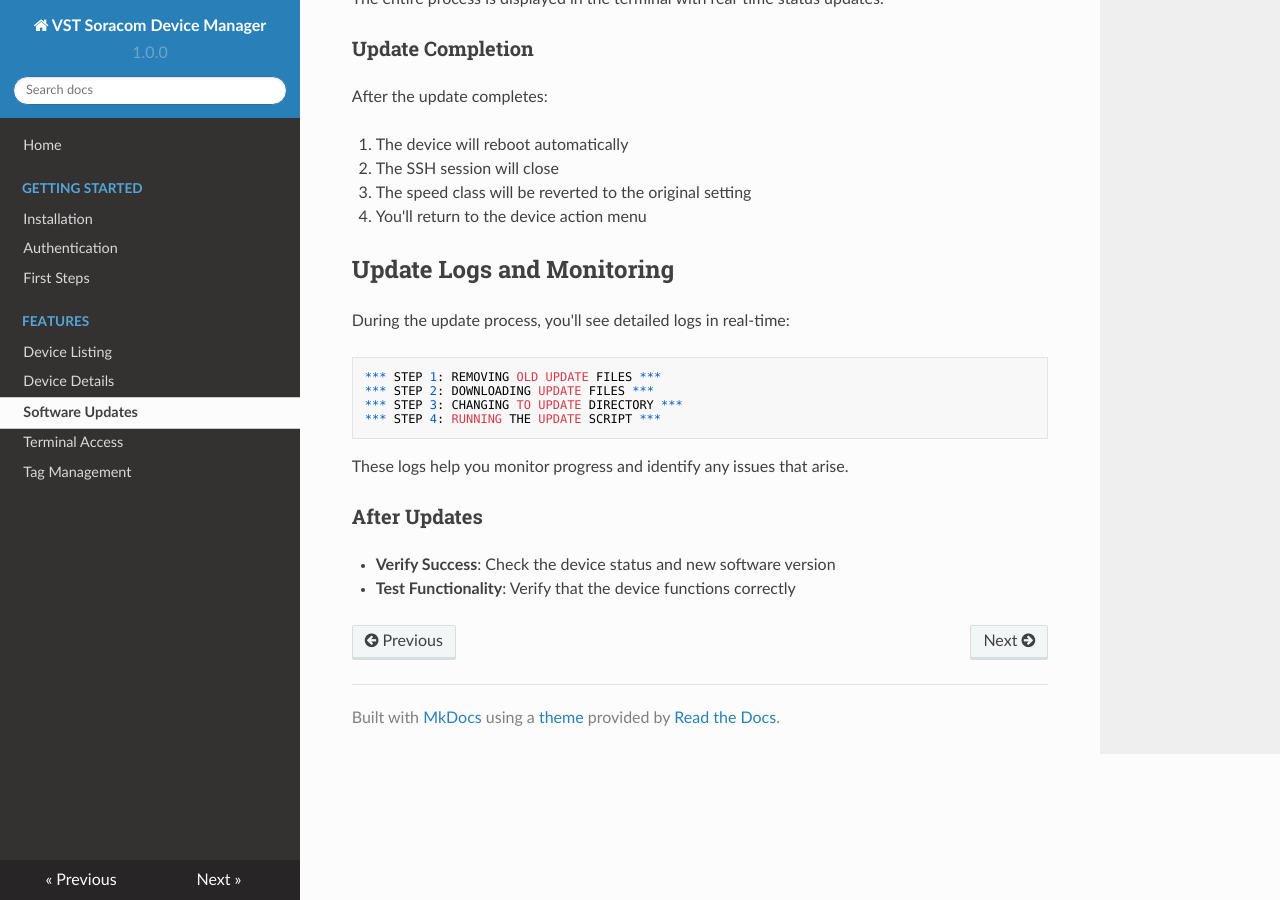
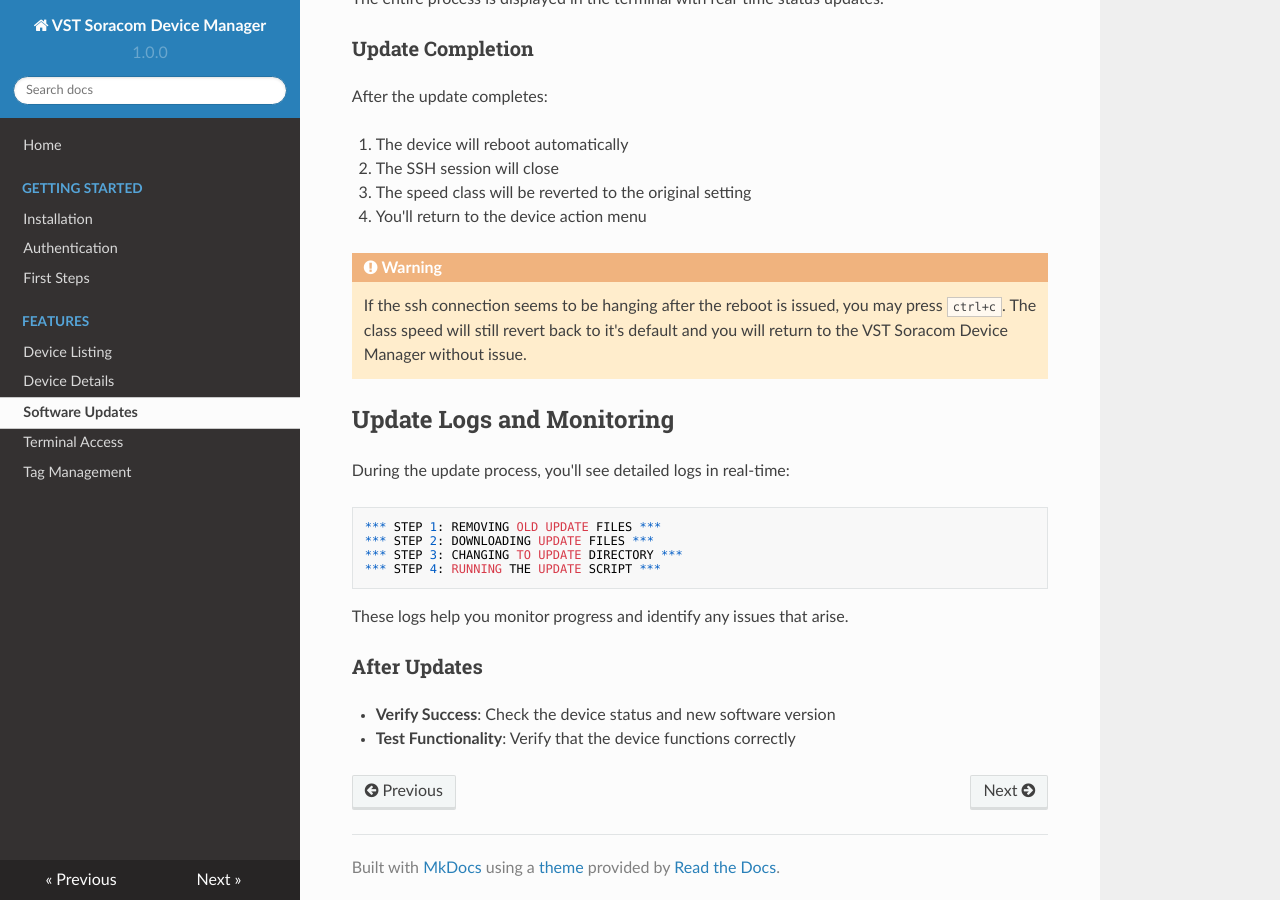
Before and after one commit to Vapor-Systems/soracom_device_manager, an MkDocs documentation site: the page built from docs/features/software-updates.md, in a window 1280 px wide and 900 px high, scrolled down 1370 px. Built offline with MkDocs 1.6.1, drawn with Linux system fonts in a browser that asks for light colours; nearby versions of some CDN libraries.

Commit message:
Update software-updates.md

```diff
--- a/docs/features/software-updates.md
+++ b/docs/features/software-updates.md
@@ -60,6 +60,9 @@ After the update completes:
 3. The speed class will be reverted to the original setting
 4. You'll return to the device action menu
 
+!!! warning
+    If the ssh connection seems to be hanging after the reboot is issued, you may press `ctrl+c`. The class speed will still revert back to it's default and you will return to the VST Soracom Device Manager without issue.
+
 ## Update Logs and Monitoring
 
 During the update process, you'll see detailed logs in real-time:
```
